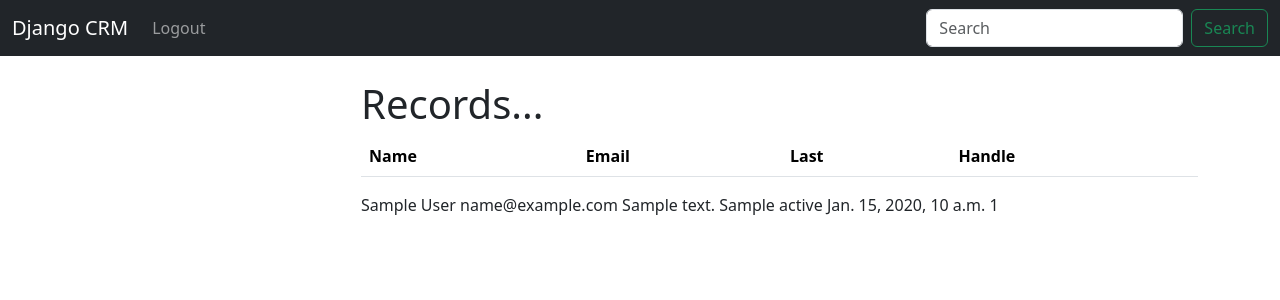
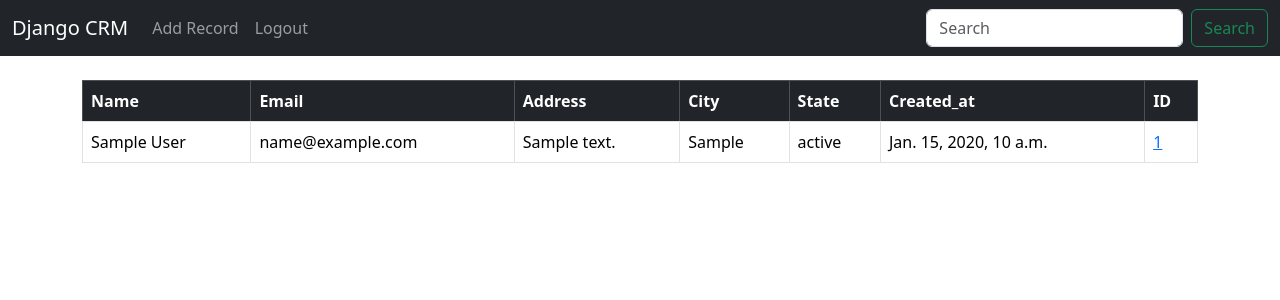
Before and after one commit to mbasnet123/django-user-records, a Django app: page / in a window 1280 px wide. Shown: the top 300 px of the page. Run offline with Django 5.2, Linux system fonts and the light colour scheme; a user stored in the database is signed in; tables that the repository leaves empty hold one stand-in row (values such as "Sample post"); lists and menus that the app fills with data are empty.

Commit message:
functionality:add and delete records

```diff
--- a/website/templates/home.html
+++ b/website/templates/home.html
@@ -2,47 +2,54 @@
 
 {% block content %}
 
-<div class="col md-6 offset-md-3">
 
 {% if user.is_authenticated %}
 
-  <h1>Records...</h1>
 
-  <table class="table">
-    <thead>
+  <table class="table table-striped table-hover table-bordered">
+    <thead class="table-dark">
       <tr>
         <th scope="col">Name</th>
         <th scope="col">Email</th>
-        <th scope="col">Last</th>
-        <th scope="col">Handle</th>
+        <th scope="col">Address</th>
+        <th scope="col">City</th>
+        <th scope="col">State</th>
+        <th scope="col">Created_at</th>
+        <th scope="col">ID</th>
+
+
+
       </tr>
     </thead>
     <tbody>
       <tr>
+        {% if records %}
+          {% for record in records %}
+            <tr>
+              <td>{{ record.first_name }}
+              {{ record.last_name }}</td>
+              <td>{{ record.email }}</td>
+              <td>{{ record.address }}</td>
+              <td>{{ record.city }}</td>
+              <td>{{ record.state }}</td>
+              <td>{{ record.created_at }}</td>
+              <td><a href="{% url 'record' record.id %}">{{ record.id }}</a></td>
+            </tr>
+        {% endfor %}
+
+      {% endif %}
 
       </tr>
     </tbody>
   </table>
 
 
-  {% if records %}
-    {% for record in records %}
-      {{ record.first_name }}
-      {{ record.last_name }}
-      {{ record.email }}
-      {{ record.address }}
-      {{ record.city }}
-      {{ record.state }}
-      {{ record.created_at }}
-      {{ record.id }}
-       <br><br>
-    {% endfor %}
 
-  {% endif %}
 
 
 {% else %}
 
+<div class="col md-6 offset-md-3">
 <h1>Login</h1>
 <br>
 
@@ -61,7 +68,6 @@
       </form>
 </form>
 
-</div>
 
 {% endif %}
 
--- a/website/templates/navbar.html
+++ b/website/templates/navbar.html
@@ -8,6 +8,10 @@
         <ul class="navbar-nav me-auto mb-2 mb-lg-0">
 
           {% if user.is_authenticated %}
+
+          <li class="nav-item">
+            <a class="nav-link" href="{% url 'add_record' %}">Add Record</a>
+          </li>
 
           <li class="nav-item">
             <a class="nav-link" href="{% url 'logout' %}">Logout</a>
--- a/website/urls.py
+++ b/website/urls.py
@@ -6,5 +6,9 @@
     # path('login/', views.login_user, name='login'),
     path('logout/', views.logout_user, name='logout'),
     path('register/', views.register_user, name='register'),
+    path('record/<int:pk>', views.customer_record, name='record'),
+    path('delete/<int:pk>', views.delete_record, name="delete"),
+    path('add_record/', views.add_record, name="add_record"),
+
 
 ]
--- a/website/views.py
+++ b/website/views.py
@@ -3,6 +3,7 @@
 from django.contrib import messages
 from .forms import SignUpForm
 from .models import Record
+from django.contrib.auth.models import User
 
 # Create your views here.
 
@@ -46,3 +47,28 @@
         form = SignUpForm()
         return render(request, 'register.html', {'form':form})
     return render(request, 'register.html', {'form':form})
+
+
+def customer_record(request, pk):
+    if request.user.is_authenticated:
+        #Look up records
+        customer_record = Record.objects.get(id=pk)
+        return render(request, 'record.html', {'customer_record':customer_record})
+    else:
+        messages.success(request, "You must be logged in to view that page")
+        return redirect('home')
+
+
+def delete_record(request, pk):
+    if request.user.is_authenticated:
+        delete_it = Record.objects.get(id=pk)
+        delete_it.delete()
+        messages.success(request, "Record deleted")
+        return redirect('home')
+    else:
+        messages.success(request, "You must be logged in to delete record")
+        return redirect('home')
+
+
+def add_record(request):
+    return render(request, 'add_record.html', {})
```
Also changed, not shown: website/templates/add_record.html (added, +7 -0 lines), website/templates/record.html (added, +29 -0 lines).
